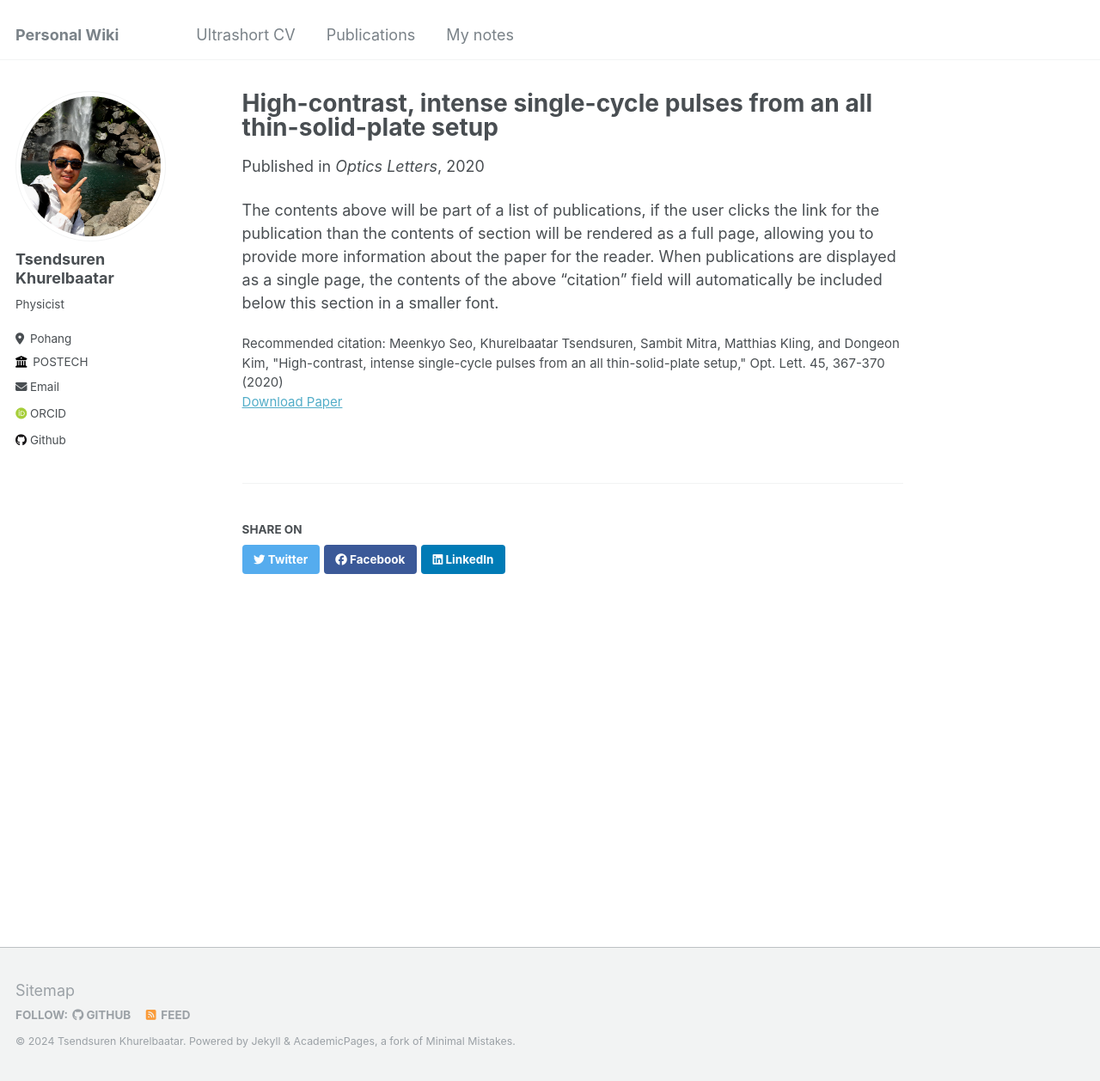
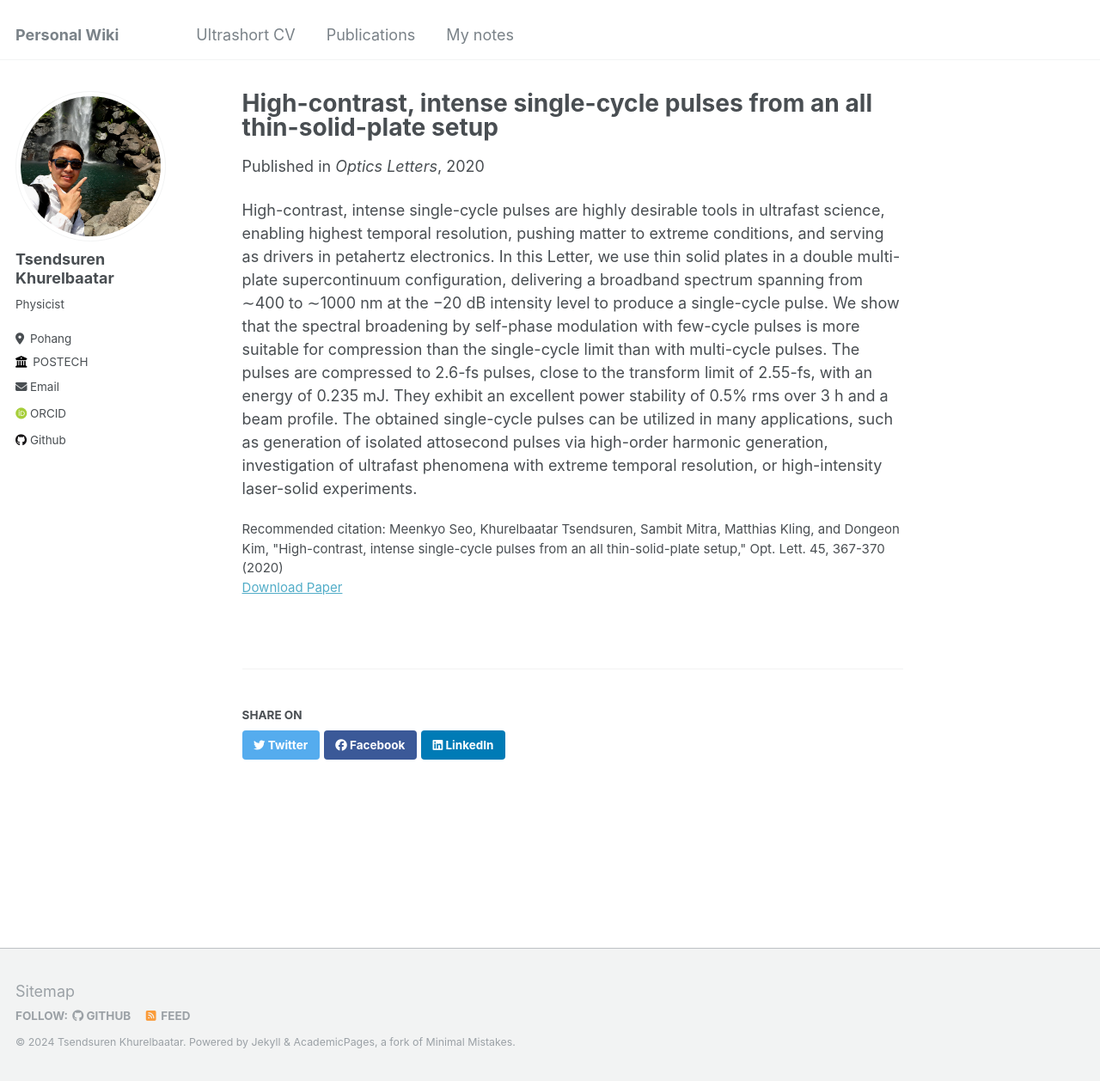
Before and after one commit to Tsendsuren/tsendsuren.github.io, a Jekyll site: the page built from _publications/2024-02-17-paper-title-number-4.md, in a window 1280 px wide and 1258 px high. Shown: the whole window at 86% size. Built offline with Jekyll 4.4.1, drawn with Linux system fonts in a browser that asks for light colours; some web fonts are replaced.

Commit message:
edit pubs

```diff
--- a/_publications/2024-02-17-paper-title-number-4.md
+++ b/_publications/2024-02-17-paper-title-number-4.md
@@ -9,4 +9,4 @@ paperurl: 'https://doi.org/10.1364/OL.382592'
 citation: 'Meenkyo Seo, Khurelbaatar Tsendsuren, Sambit Mitra, Matthias Kling, and Dongeon Kim, "High-contrast, intense single-cycle pulses from an all thin-solid-plate setup," Opt. Lett. 45, 367-370 (2020)'
 ---
 
-The contents above will be part of a list of publications, if the user clicks the link for the publication than the contents of section will be rendered as a full page, allowing you to provide more information about the paper for the reader. When publications are displayed as a single page, the contents of the above "citation" field will automatically be included below this section in a smaller font.
+High-contrast, intense single-cycle pulses are highly desirable tools in ultrafast science, enabling highest temporal resolution, pushing matter to extreme conditions, and serving as drivers in petahertz electronics. In this Letter, we use thin solid plates in a double multi-plate supercontinuum configuration, delivering a broadband spectrum spanning from ∼400 to ∼1000 nm at the −20 dB intensity level to produce a single-cycle pulse. We show that the spectral broadening by self-phase modulation with few-cycle pulses is more suitable for compression than the single-cycle limit than with multi-cycle pulses. The pulses are compressed to 2.6-fs pulses, close to the transform limit of 2.55-fs, with an energy of 0.235 mJ. They exhibit an excellent power stability of 0.5% rms over 3 h and a beam profile. The obtained single-cycle pulses can be utilized in many applications, such as generation of isolated attosecond pulses via high-order harmonic generation, investigation of ultrafast phenomena with extreme temporal resolution, or high-intensity laser-solid experiments.
```
Also changed, not shown: 1 other file.
